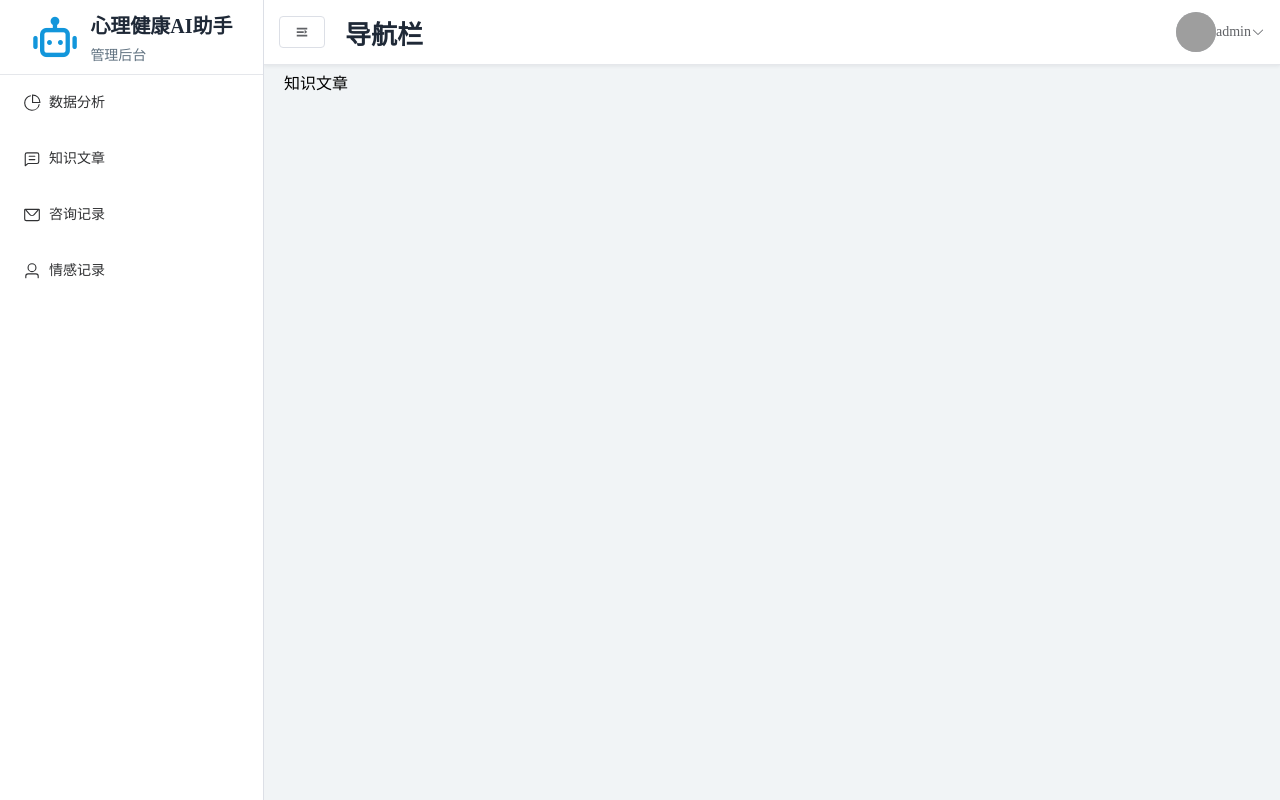
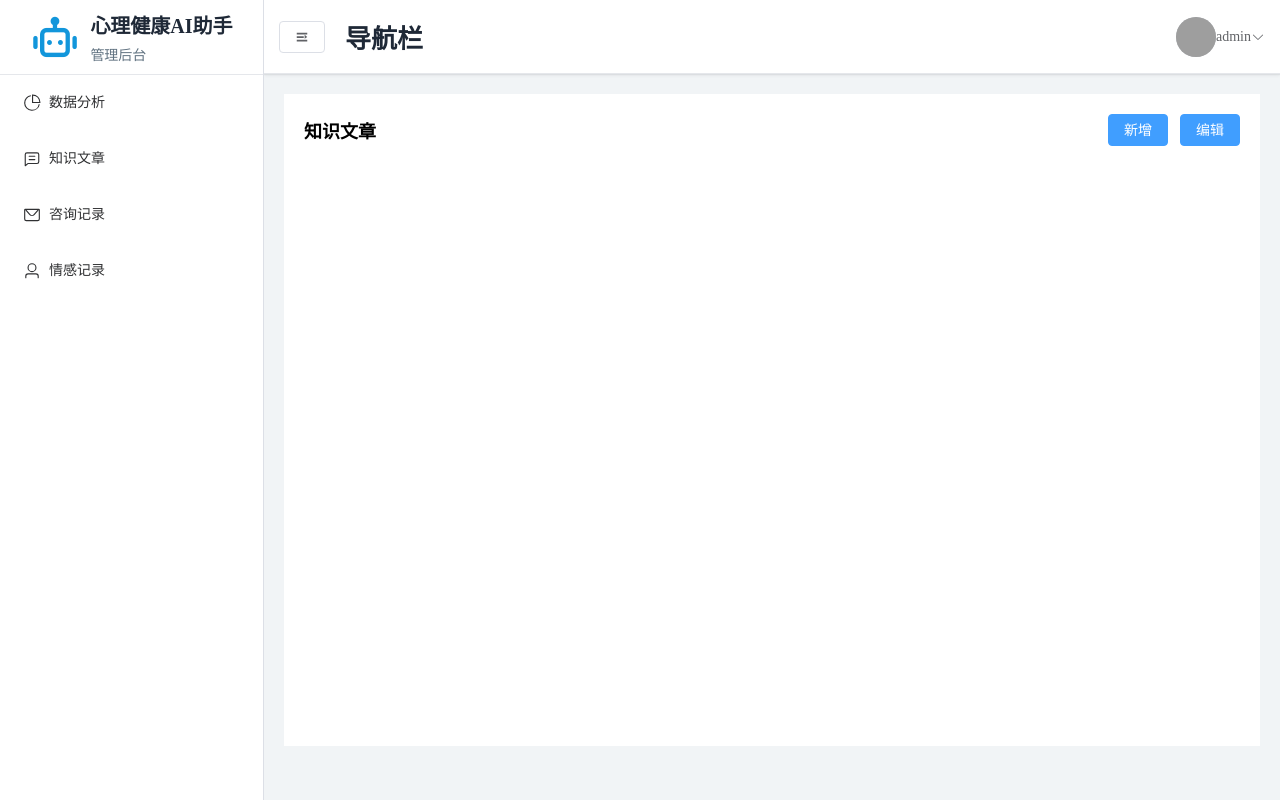
Before and after one commit to Andrew-guo20/vue_project, a Vue app: page /back/knowledge in a window 1280 px wide. Built offline with nearby package versions, Linux system fonts and the light colour scheme; grey boxes are pictures that could not be loaded.

Commit message:
PageHead组件封装

```diff
--- a/src/components/BackendLayout.vue
+++ b/src/components/BackendLayout.vue
@@ -6,8 +6,8 @@
         <el-header>
           <Navbar/>
         </el-header>
-        <el-main>
-          <router-view></router-view>
+        <el-main class="main-content">
+          <router-view class="content-container"></router-view>
         </el-main>
       </el-container>
     </el-container>
@@ -22,8 +22,16 @@ import Navbar from './Navbar.vue'
 <style lang="scss" scoped>
 .backend-layout {
   height: 100vh;
+  .el-header {
+    height: 74px!important;  // 由于element默认高度为50px，需要自定义高度为74px
+  }
   .mian-container {
     height: 100%;
+    .content-container {
+      padding: 20px;
+      min-height: calc(100% - 74px);
+      background-color: #fff;
+    }
   }
 }
 </style>
--- a/src/components/Navbar.vue
+++ b/src/components/Navbar.vue
@@ -31,7 +31,7 @@ const handleCommand = (command) => {
 
 <style lang="scss" scoped>
 .navbar {
-  height: 64px;
+  height: 100%;
   display: flex;
   align-items: center;
   justify-content: space-between;
--- /dev/null
+++ b/src/components/PageHead.vue
@@ -0,0 +1,30 @@
+<template>
+  <div class="page-head">
+    <p class="page-title">{{ props.title }}</p>
+    <div class="action-btn">
+      <slot name="buttons"></slot>
+    </div>
+  </div>
+</template>
+
+<script setup name="PageHead">
+const props = defineProps({
+  title: {
+    type: String,
+    default: '页面标题'
+  }
+})
+console.log(props.title)
+</script>
+
+<style lang="scss" scoped>
+.page-head {
+  display: flex;
+  justify-content: space-between;
+  align-items: center;
+  .page-title {
+    font-size: 18px;
+    font-weight: bold;
+  }
+}
+</style>
--- a/src/views/knowledge.vue
+++ b/src/views/knowledge.vue
@@ -1,5 +1,14 @@
 <template>
   <div>
-    知识文章
+    <PageHead title="知识文章">
+      <template #buttons>
+        <el-button type="primary">新增</el-button>
+        <el-button type="primary">编辑</el-button>
+      </template>
+    </PageHead>
   </div>
 </template>
+
+<script setup name="knowledge">
+import PageHead from '@/components/PageHead.vue'
+</script>
```
